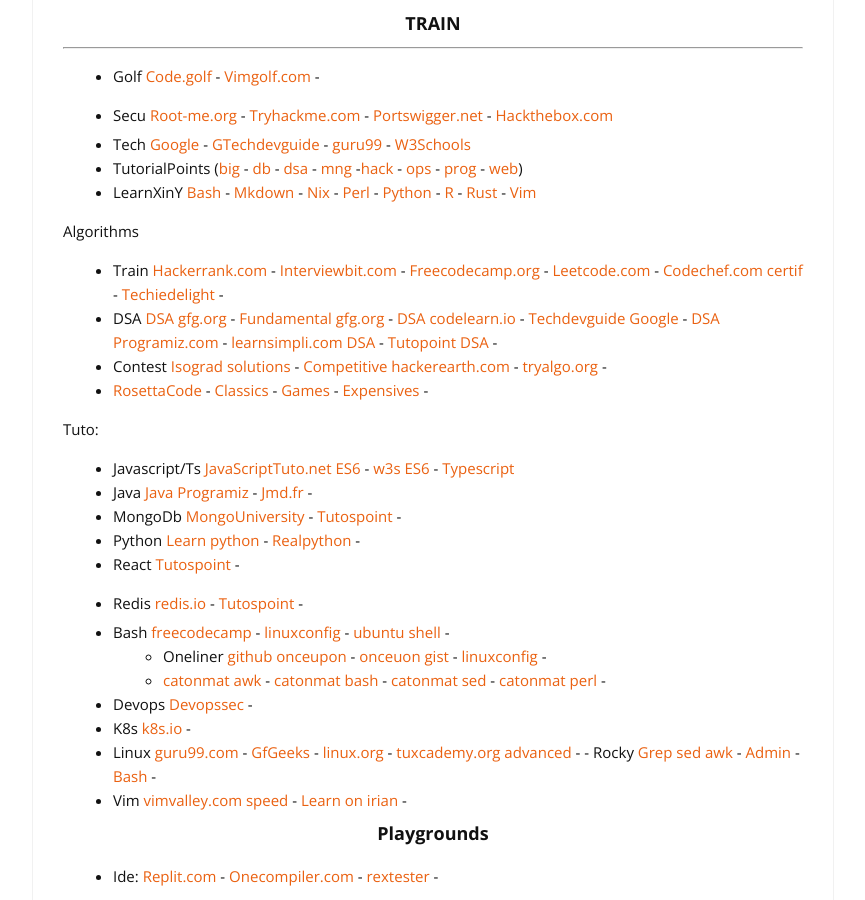
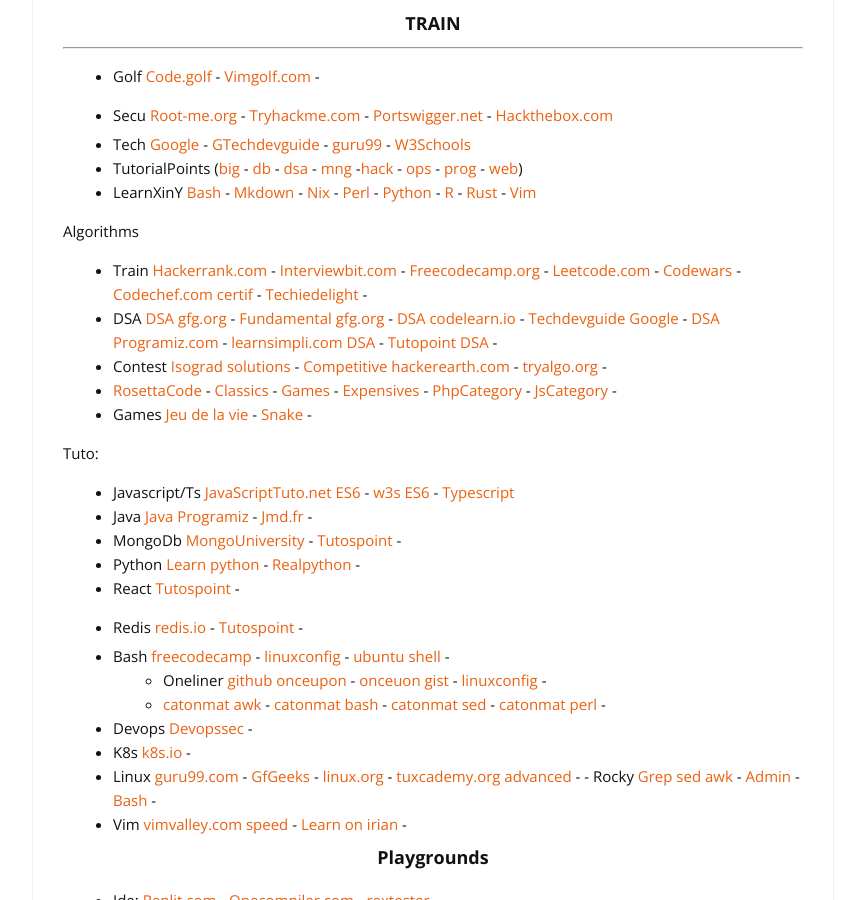
Before and after one commit to cylmat/cylmat.github.io, a Jekyll site: the page built from _pages/USEFUL.md, in a window 1280 px wide and 900 px high, scrolled down 558 px. Shown: the whole window, without its empty margins (207-1072 px from the left). Built offline with Jekyll 4.4.1, drawn with Linux system fonts in a browser that asks for light colours; nearby versions of some CDN libraries.

Commit message:
Update USEFUL.md

```diff
--- a/_pages/USEFUL.md
+++ b/_pages/USEFUL.md
@@ -33,10 +33,11 @@
 - LearnXinY [Bash](https://learnxinyminutes.com/docs/bash) - [Mkdown](https://learnxinyminutes.com/docs/markdown) - [Nix](https://learnxinyminutes.com/docs/nix) - [Perl](https://learnxinyminutes.com/docs/perl) - [Python](https://learnxinyminutes.com/docs/python) - [R](https://learnxinyminutes.com/docs/r) - [Rust](https://learnxinyminutes.com/docs/rust) - [Vim](https://learnxinyminutes.com/docs/vim)
 
 Algorithms
-* Train [Hackerrank.com](https://www.hackerrank.com) - [Interviewbit.com](https://www.interviewbit.com/courses/programming) - [Freecodecamp.org](https://www.freecodecamp.org/learn) - [Leetcode.com](https://leetcode.com/explore) - [Codechef.com certif](https://www.codechef.com/certification/data-structures-and-algorithms/prepare) - [Techiedelight](https://www.techiedelight.com) -
+* Train [Hackerrank.com](https://www.hackerrank.com) - [Interviewbit.com](https://www.interviewbit.com/courses/programming) - [Freecodecamp.org](https://www.freecodecamp.org/learn) - [Leetcode.com](https://leetcode.com/explore) - [Codewars](https://www.codewars.com) - [Codechef.com certif](https://www.codechef.com/certification/data-structures-and-algorithms/prepare) - [Techiedelight](https://www.techiedelight.com) -
 * DSA [DSA gfg.org](https://www.geeksforgeeks.org/data-structures) - [Fundamental gfg.org](https://www.geeksforgeeks.org/fundamentals-of-algorithms) - [DSA codelearn.io](https://codelearn.io/learning/data-structure-and-algorithms) - [Techdevguide Google](https://techdevguide.withgoogle.com/paths/data-structures-and-algorithms/) - [DSA Programiz.com](https://www.programiz.com/dsa) - [learnsimpli.com DSA](https://www.learnsimpli.com/data-structures-and-algorithms/) - [Tutopoint DSA](https://www.tutorialspoint.com/data_structures_algorithms/index.htm) -
 * Contest [Isograd solutions](https://www.isograd-testingservices.com/FR/solutions-challenges-de-code) - [Competitive hackerearth.com](https://www.hackerearth.com/fr/getstarted-competitive-programming) - [tryalgo.org](https://tryalgo.org/problems) -
-* [RosettaCode](https://rosettacode.org) - [Classics](https://rosettacode.org/wiki/Category:Classic_CS_problems_and_programs) - [Games](https://rosettacode.org/wiki/Category:Games) - [Expensives](https://rosettacode.org/wiki/Category:Pages_with_too_many_expensive_parser_function_calls) -
+* [RosettaCode](https://rosettacode.org) - [Classics](https://rosettacode.org/wiki/Category:Classic_CS_problems_and_programs) - [Games](https://rosettacode.org/wiki/Category:Games) - [Expensives](https://rosettacode.org/wiki/Category:Pages_with_too_many_expensive_parser_function_calls) - [PhpCategory](https://rosettacode.org/wiki/Category:PHP) - [JsCategory](https://rosettacode.org/wiki/Category:JavaScript) -
+* Games [Jeu de la vie](https://fr.wikipedia.org/wiki/Jeu_de_la_vie) - [Snake](https://fr.wikipedia.org/wiki/Snake_(genre_de_jeu_vid%C3%A9o)) -
 
 Tuto:
 * Javascript/Ts [JavaScriptTuto.net ES6](https://www.javascripttutorial.net/es6) - [w3s ES6](https://www.w3schools.com/js/js_es6.asp) - [Typescript](
```
